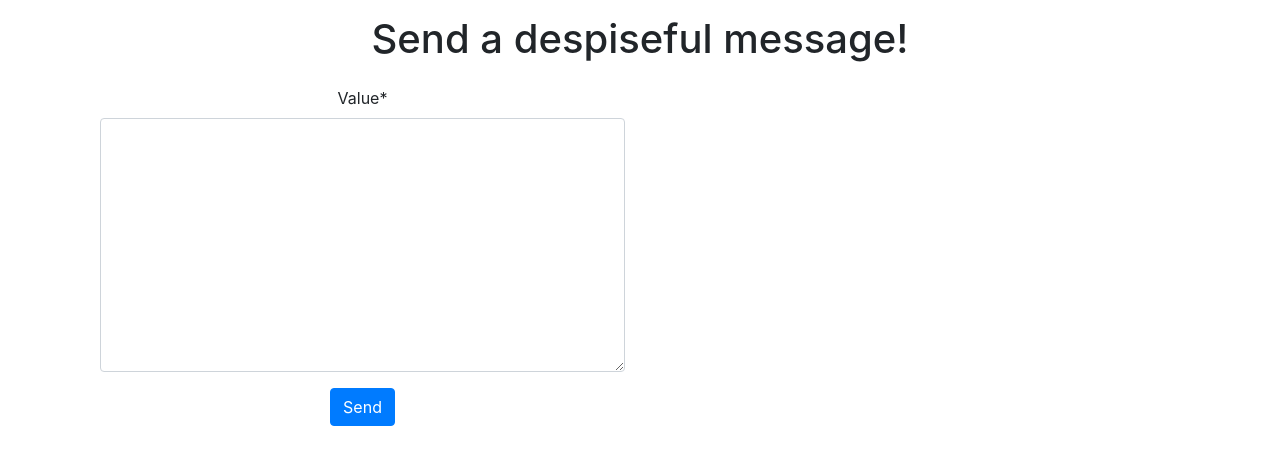
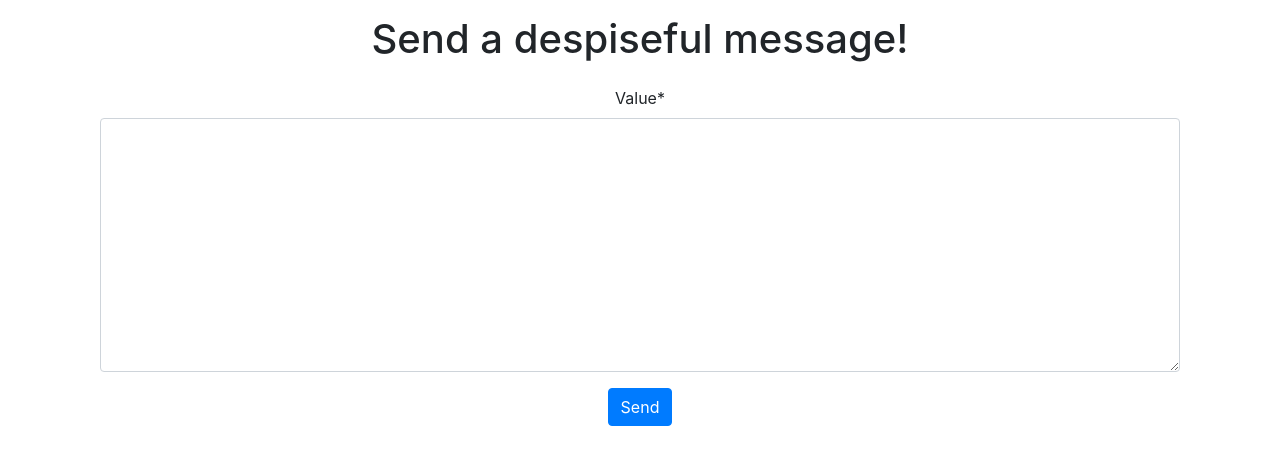
Before and after one commit to Abdelmasieh01/mysecrethater, a Django app: a page that uses templates/msgs/send.html in a window 1280 px wide. Shown: the part 56-521 px from the top of the page. Run offline with Django 4.2, Linux system fonts and the light colour scheme; some libraries are stand-ins or nearby versions.

Commit message:
Update send.html

```diff
--- a/templates/msgs/send.html
+++ b/templates/msgs/send.html
@@ -52,7 +52,7 @@
   </div>
 {% endif %}
 <div class="container">
-  <div class="col-6 align-self-center">
+  <div class="col align-self-center">
     <form method="POST" style="text-align:center; padding-top: 15px;">
       {% csrf_token %}
       {{ form|crispy }}
```
